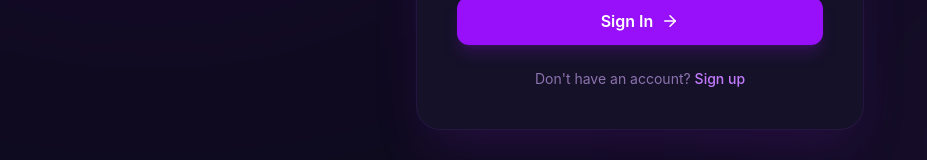
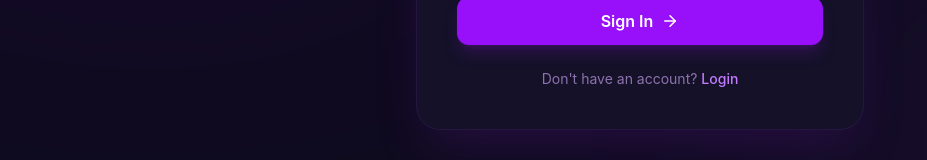
Before and after one commit to developer-badhan/Lumio, a React app in the folder frontend/: page /login in a window 1280 px wide. Shown: the part 541-701 px from the top of the page, without its empty margins (0-927 px from the left). Built offline with nearby package versions, Linux system fonts and the light colour scheme; the HTML template or start-up script is replaced by a standard one.

Commit message:
complete code testing on login

```diff
--- a/frontend/src/pages/Login.jsx
+++ b/frontend/src/pages/Login.jsx
@@ -108,11 +108,10 @@ const Login = () => {
 
         <div className="mt-6 text-center text-sm text-purple-300/60">
           Don't have an account?{" "}
-          <a href="/register" className="text-purple-400 hover:text-purple-300 font-medium">
-            Sign up
-          </a>
+          <Link to="/login" className="text-purple-400 hover:text-purple-300 font-medium">
+              Login
+            </Link>
         </div>
-
       </div>
     </div>
   );
```
